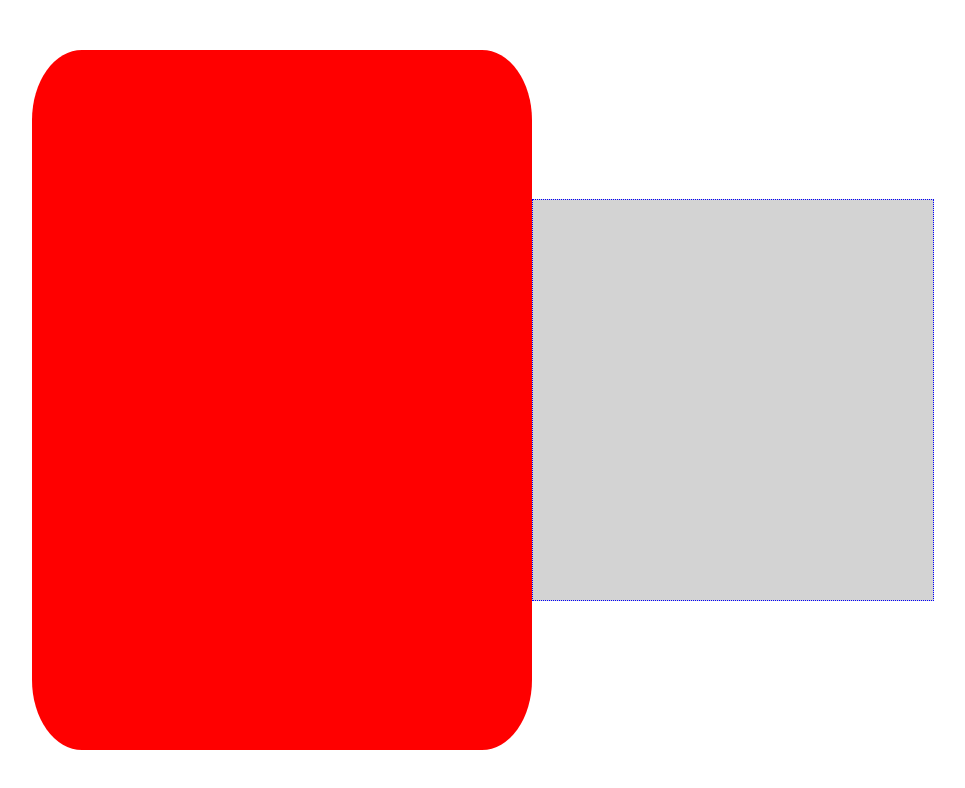
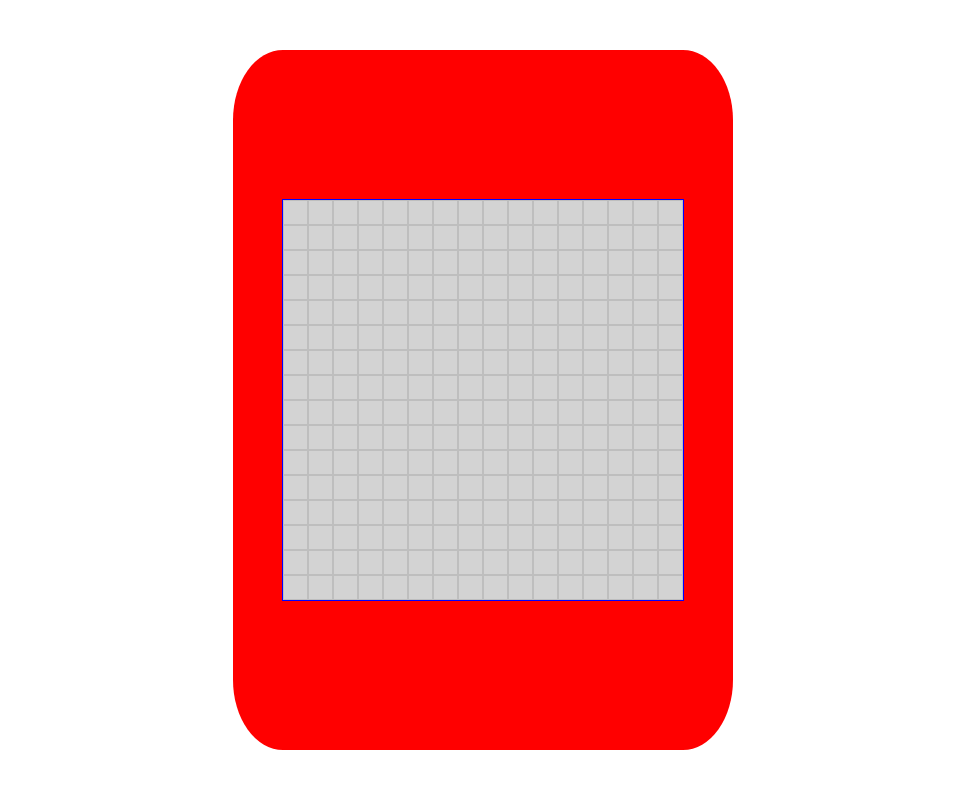
Before and after one commit to Rwebb1981/etch_a_sketch, a plain HTML site: page index.html in a window 1280 px wide. Shown: the whole page, without its empty margins (157-1122 px from the left). Drawn offline with Linux system fonts and the light colour scheme.

Commit message:
Add JS code to create grid layout
JS code was added to the javascript.js file to create a grid layout.

```diff
--- a/javascript.js
+++ b/javascript.js
@@ -1 +1,25 @@
-//Create a 16x16 grid of square divs
+document.addEventListener('DOMContentLoaded', () => {
+    // Select the container
+    const container = document.getElementById('container');
+
+    // Define the grid size (16x16)
+    const gridSize = 16;
+
+    // Set the container styles for grid layout
+    container.style.display = 'flex';
+    container.style.flexWrap = 'wrap';
+    container.style.width = '400px'; // Ensure consistent size with CSS
+    container.style.height = '400px';
+    container.style.border = '1px solid blue';
+    container.style.backgroundColor = '#d3d3d3';
+
+    // Generate the grid cells
+    for (let i = 0; i < gridSize * gridSize; i++) {
+        const cell = document.createElement('div');
+        cell.style.flex = `0 0 ${100 / gridSize}%`; // Flex-basis for 16 columns
+        cell.style.height = `${400 / gridSize}px`; // Calculate cell height
+        cell.style.boxSizing = 'border-box';
+        cell.style.border = '1px solid rgba(0, 0, 0, 0.1)'; // Optional: light borders
+        container.appendChild(cell);
+    }
+});
--- a/style.css
+++ b/style.css
@@ -13,6 +13,8 @@
 
 }
 
+/* Define body */
+
 body {
   display: flex;
   justify-content: center;
@@ -20,11 +22,15 @@ body {
   min-height: 100vh;
 }
 
+/* Define the outline of the etch a sketch */
+
 #main {
   display: flex;
   align-items: center;
   justify-content: center;
   flex-direction: column;
+  position: absolute;
+  z-index: 1;
   width: 500px;
   height: 700px;
   border: 1px dotted rgb(red, green, blue);
@@ -32,11 +38,20 @@ body {
   border-radius: 10%;
 }
 
+/* Define the initial 16x16 grid */
+
 #container {
   display: flex;
   flex-wrap: wrap;
+  z-index: 2;
   width: 400px;
   height: 400px;
   border: 1px dotted blue;
   background-color: #d3d3d3;
 }
+
+#grid {
+  width: calc(100% / 16);
+  height: calc(100% / 16);
+  box-sizing: border-box;
+}
```
